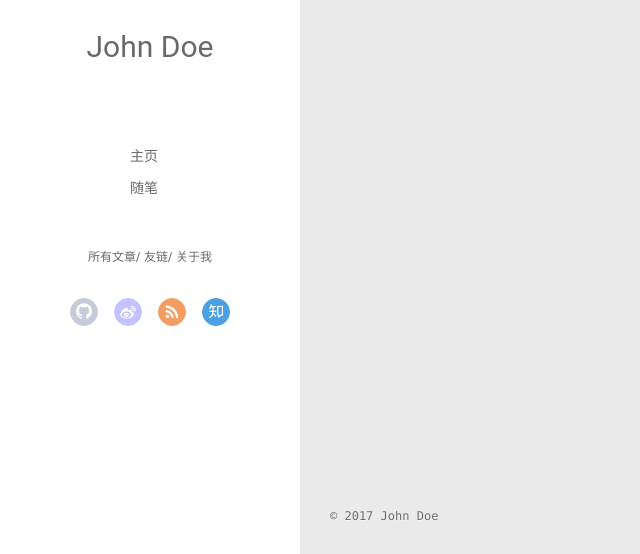
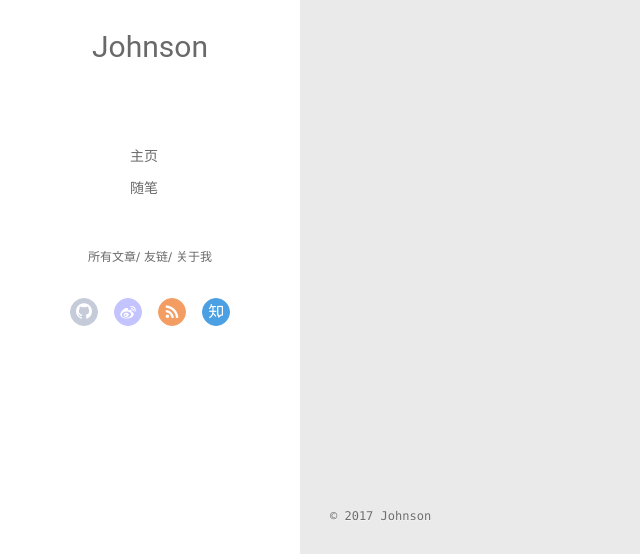
Before and after one commit to YanWenqiang/YanWenqiang.github.io, a plain HTML site: page archives/index.html in a window 1280 px wide. Shown: the part 243-797 px from the top of the page, 0-640 px from the left. Drawn offline with Linux system fonts and the light colour scheme; no server answers.

Commit message:
Site updated: 2017-05-22 23:07:39

```diff
--- a/archives/index.html
+++ b/archives/index.html
@@ -45,7 +45,7 @@
 			<img src="null" class="js-avatar">
 		</a>
 		<hgroup>
-		  <h1 class="header-author"><a href="/">John Doe</a></h1>
+		  <h1 class="header-author"><a href="/">Johnson</a></h1>
 		</hgroup>
 
 
@@ -103,7 +103,7 @@
 				<img src="null" class="js-avatar">
 			</div>
 			<hgroup>
-			  <h1 class="header-author js-header-author">John Doe</h1>
+			  <h1 class="header-author js-header-author">Johnson</h1>
 			</hgroup>
 
 
@@ -222,7 +222,7 @@
   <div class="outer">
     <div id="footer-info">
     	<div class="footer-left">
-    		&copy; 2017 John Doe
+    		&copy; 2017 Johnson
     	</div>
       	<div class="footer-right">
       		<a href="http://hexo.io/" target="_blank">Hexo</a>  Theme <a href="https://github.com/litten/hexo-theme-yilia" target="_blank">Yilia</a> by Litten
```
Also changed, not shown: 2017/05/22/hello-world/index.html (+3 -3 lines), 2017/05/22/test/index.html (+3 -3 lines), archives/2017/05/index.html (+3 -3 lines), archives/2017/index.html (+3 -3 lines), index.html (+3 -3 lines).
